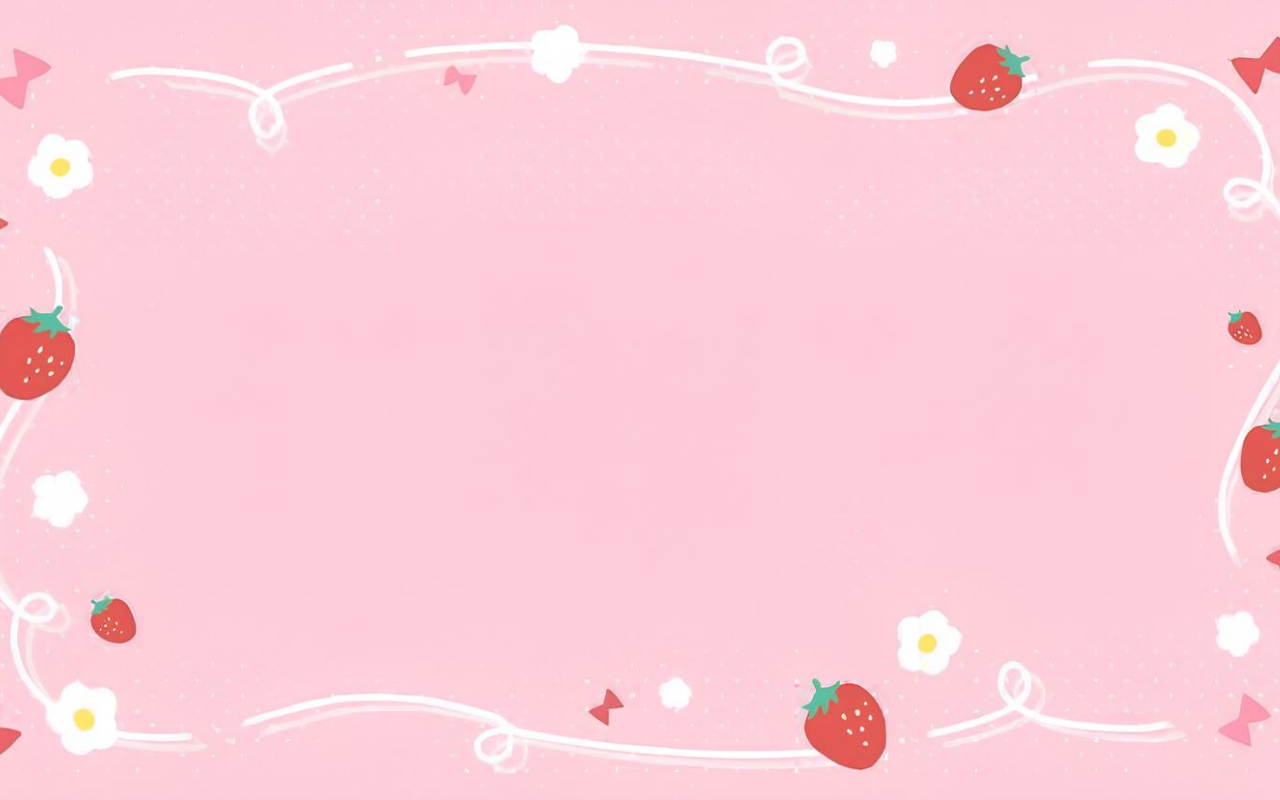
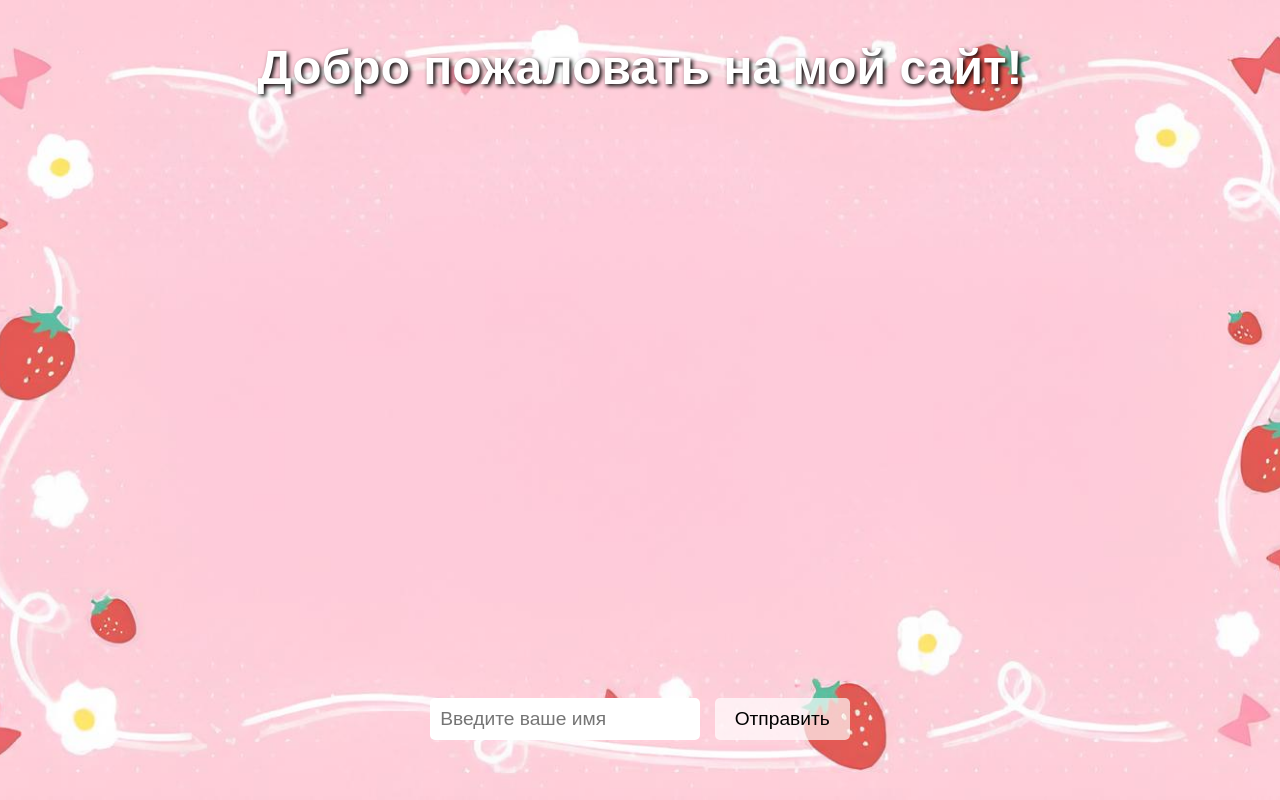
Before and after one commit to kristinadrach/real-site, a plain HTML site: page site.html in a window 1280 px wide. Drawn offline with Linux system fonts and the light colour scheme.

Commit message:
Update site.html

```diff
--- a/site.html
+++ b/site.html
@@ -6,12 +6,54 @@
   <style>
     body {
       margin: 0;
+      padding: 0;
+      font-family: sans-serif;
+      color: white;
+      text-align: center;
       height: 100vh;
       background: url('f02c13559c818421c7fa2e650be50e47.jpg') no-repeat center center fixed;
       background-size: cover;
+      display: flex;
+      flex-direction: column;
+      justify-content: space-between;
+    }
+
+    h1 {
+      margin-top: 40px;
+      font-size: 3em;
+      text-shadow: 2px 2px 4px #000;
+    }
+
+    form {
+      margin-bottom: 60px;
+    }
+
+    input[type="text"] {
+      padding: 10px;
+      font-size: 1.2em;
+      border: none;
+      border-radius: 5px;
+      width: 250px;
+    }
+
+    button {
+      padding: 10px 20px;
+      font-size: 1.2em;
+      border: none;
+      border-radius: 5px;
+      background-color: #ffffffaa;
+      color: #000;
+      margin-left: 10px;
+      cursor: pointer;
     }
   </style>
 </head>
 <body>
+  <h1>Добро пожаловать на мой сайт!</h1>
+
+  <form>
+    <input type="text" name="name" placeholder="Введите ваше имя">
+    <button type="submit">Отправить</button>
+  </form>
 </body>
 </html>
```
